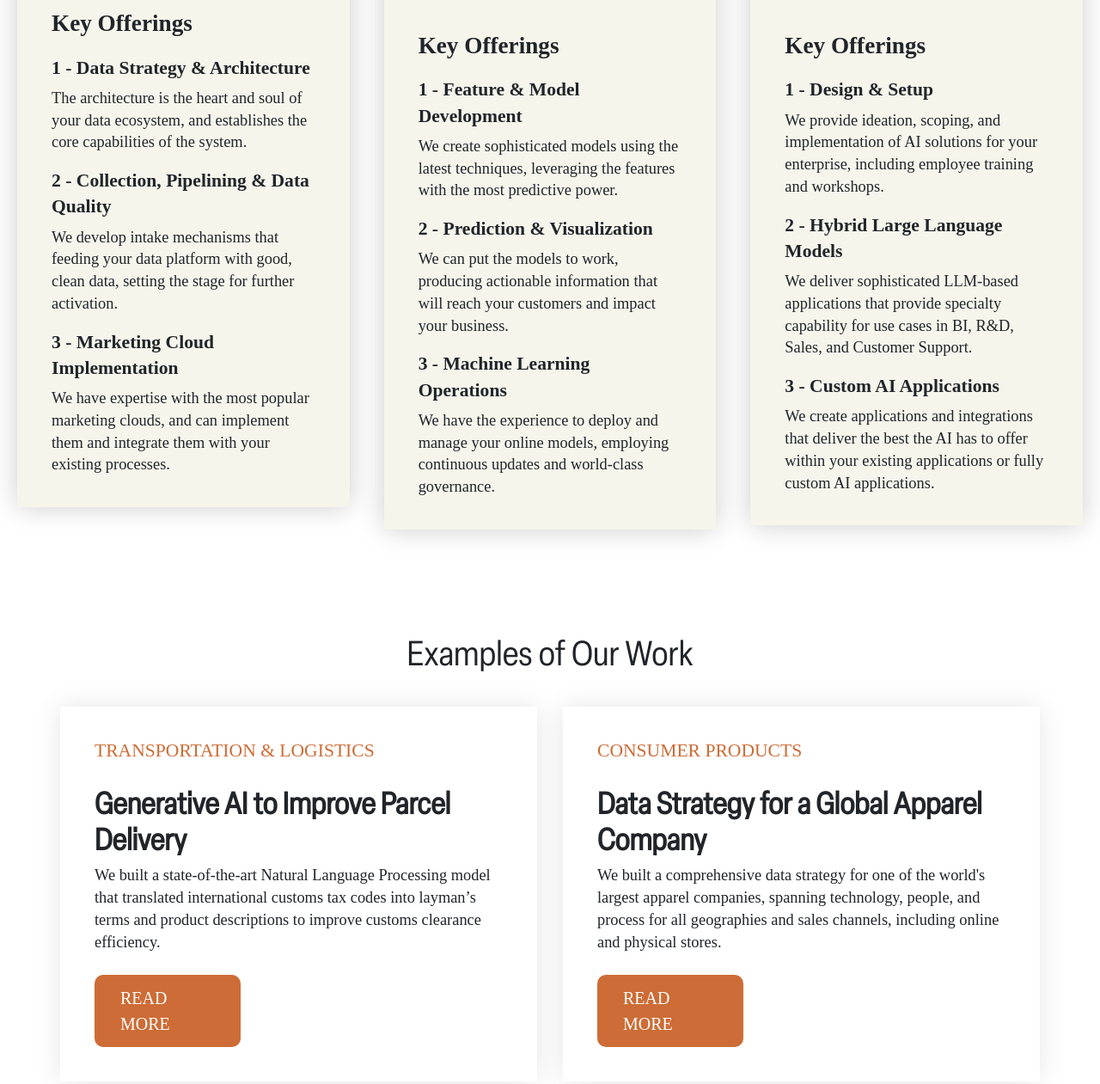
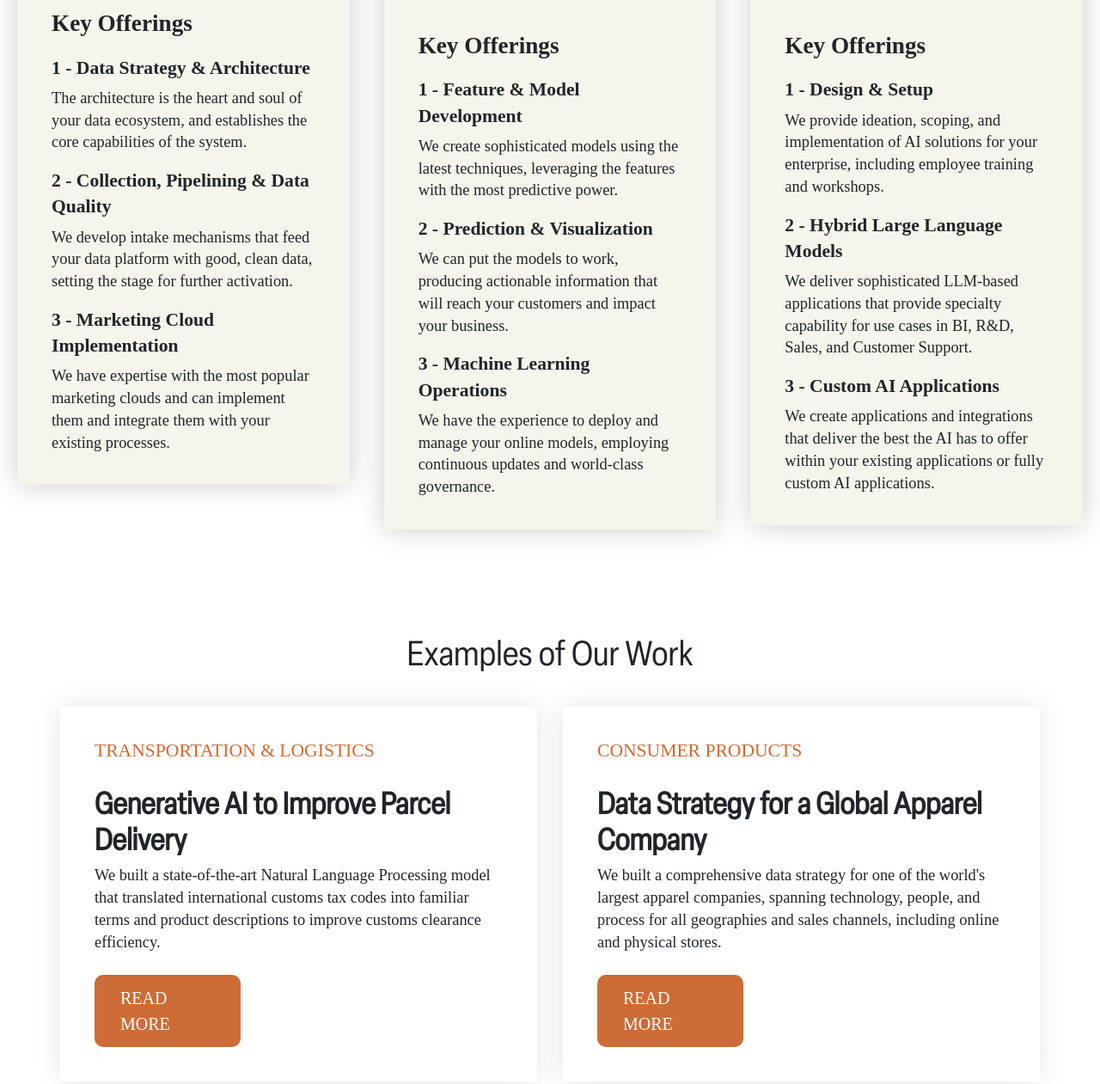
Before and after one commit to chadri72/firebrand-dot-ai, a website: page src/offerings.html in a window 1280 px wide. Shown: the part 2236-3497 px from the top of the page at 86% size. Drawn offline with nearby package versions, Linux system fonts and the light colour scheme; a web font is replaced by a local one.

Commit message:
Update offerings.html

```diff
--- a/src/offerings.html
+++ b/src/offerings.html
@@ -167,9 +167,9 @@ html {scroll-behavior: smooth;}
 							<h6>1 - Data Strategy & Architecture</h6>
 							<p>The architecture is the heart and soul of your data ecosystem, and establishes the core capabilities of the system.</p>
 							<h6>2 - Collection, Pipelining & Data Quality</h6>
-							<p>We develop intake mechanisms that feeding your data platform with good, clean data, setting the stage for further activation.</p>
+							<p>We develop intake mechanisms that feed your data platform with good, clean data, setting the stage for further activation.</p>
 							<h6>3 - Marketing Cloud Implementation</h6>
-							<p>We have expertise with the most popular marketing clouds, and can implement them and integrate them with your existing processes.</p>
+							<p>We have expertise with the most popular marketing clouds and can implement them and integrate them with your existing processes.</p>
 						</div>
 					</div>
 				</div>
@@ -247,7 +247,7 @@ html {scroll-behavior: smooth;}
 					<div style="background-color:white;box-shadow: 0px 0px 30px rgba(0, 0, 0, 0.1);padding:40px;">
 						<h6 class="leadin">TRANSPORTATION & LOGISTICS</h6>
 						<h3>Generative AI to Improve Parcel Delivery</h3>
-						<p>We built a state-of-the-art Natural Language Processing model that translated international customs tax codes into layman’s terms and product descriptions to improve customs clearance efficiency.</p>
+						<p>We built a state-of-the-art Natural Language Processing model that translated international customs tax codes into familiar terms and product descriptions to improve customs clearance efficiency.</p>
 							<a href="impact-gen-ai-to-improve-parcel-delivery.html">
 								<div class="detail-button">READ MORE</div>
 							</a>
```
